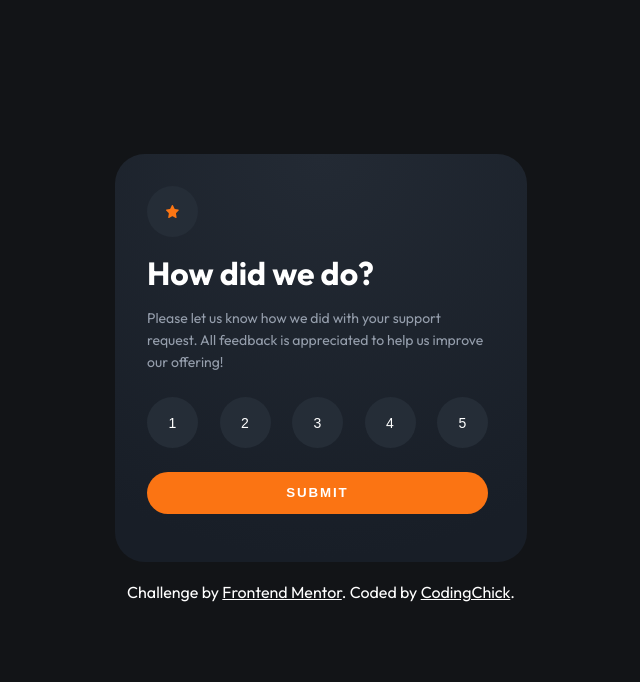
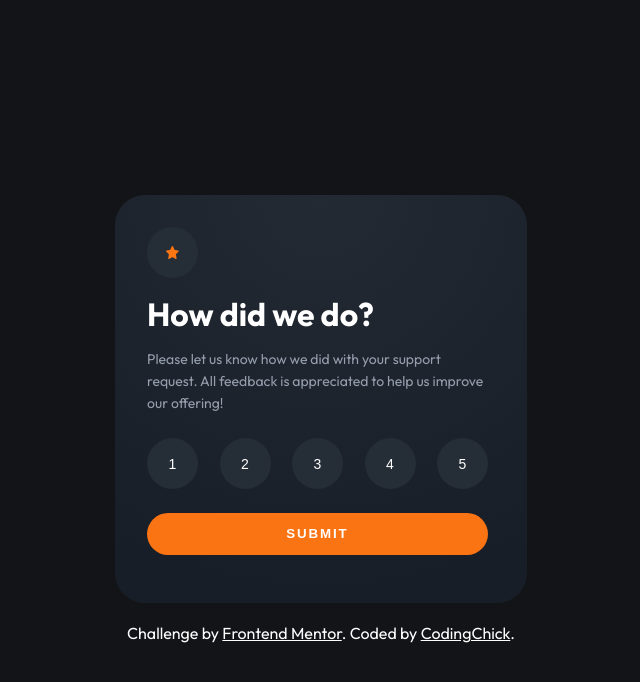
Before and after one commit to awesomeCoding999/frontend-mentor-interactive-rating-component, a React (Vite) app: page / in a window 1280 px wide. Shown: the top 682 px of the page, without its empty margins (319-959 px from the left). Built offline with nearby package versions, Linux system fonts and the light colour scheme.

Commit message:
fix: margin top for card component

```diff
--- a/src/components/card/Card.css
+++ b/src/components/card/Card.css
@@ -14,5 +14,6 @@
   .card-container {
     width: 412px;
     padding: 2rem;
+    margin-top: 12.188rem;
   }
 }
```
